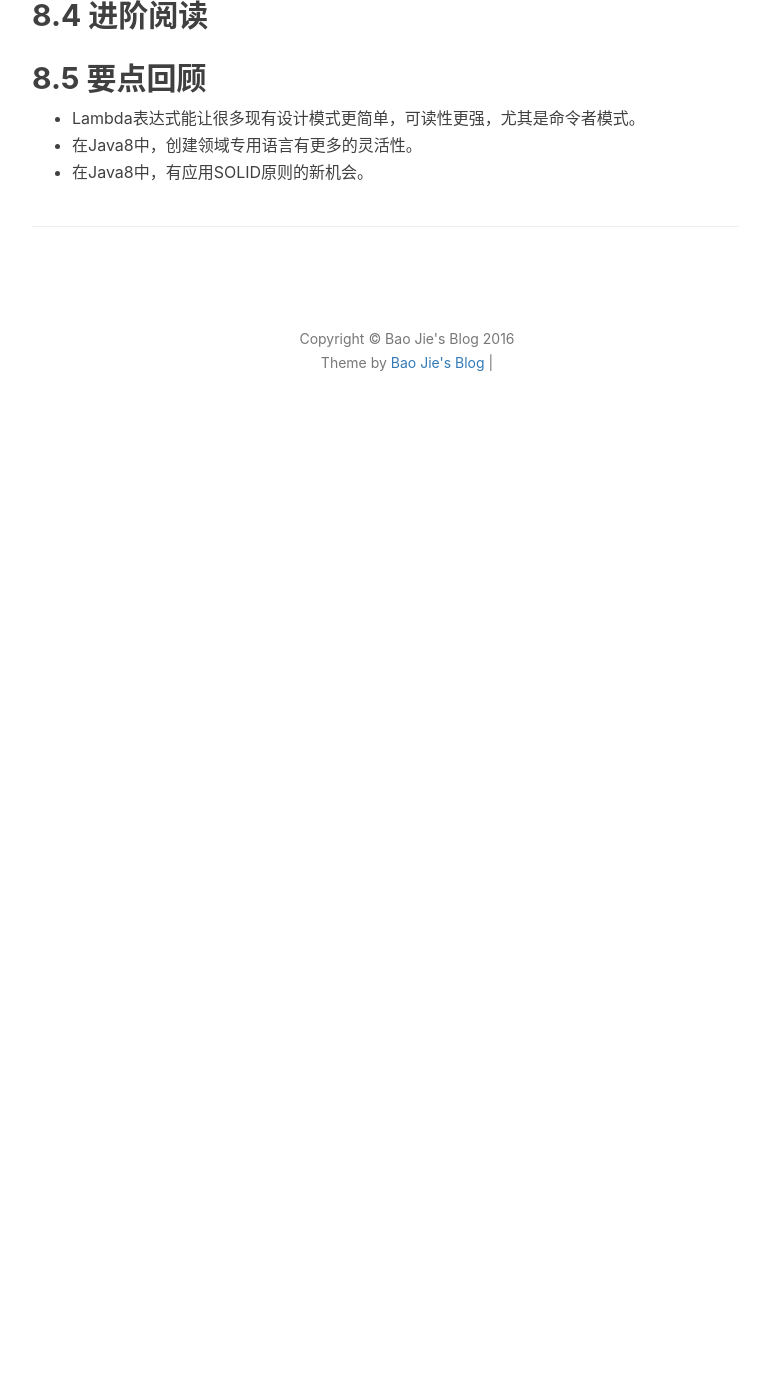
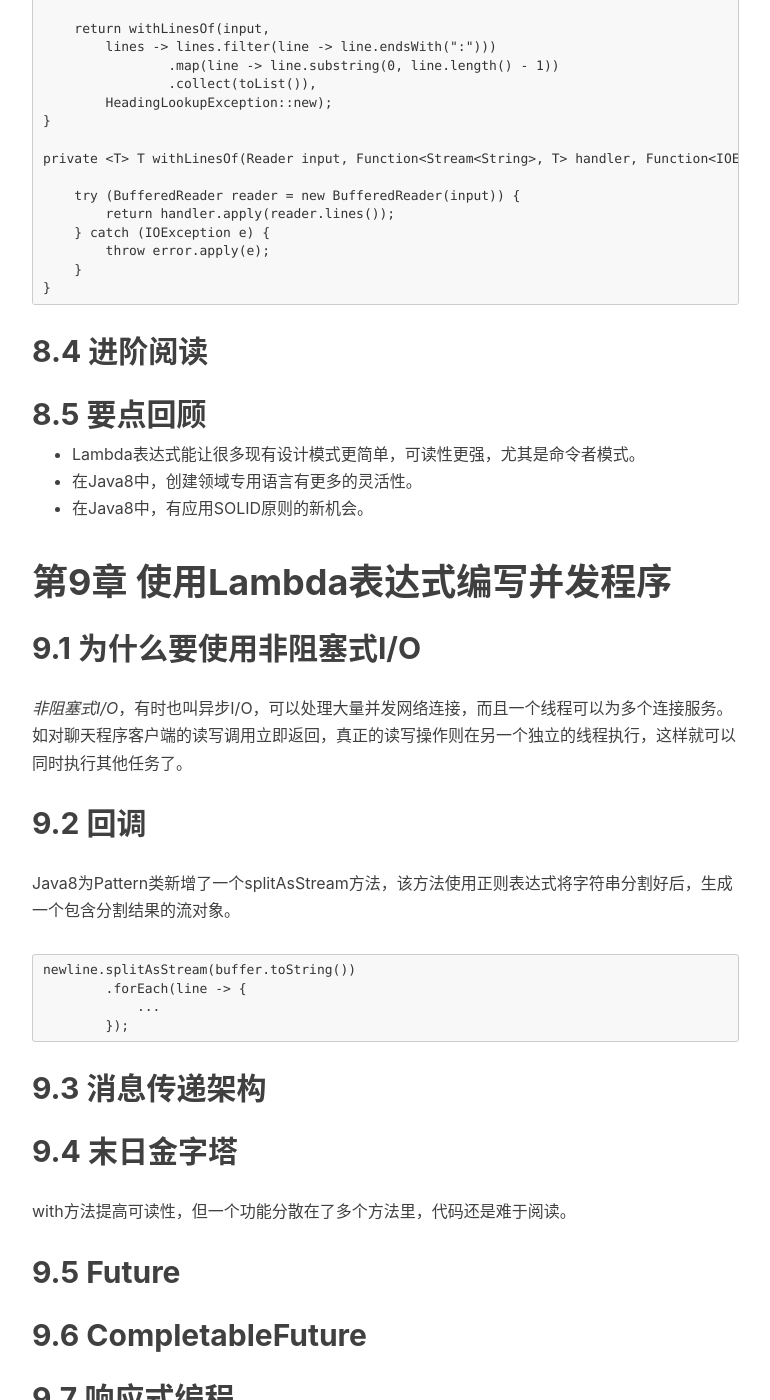
Before and after one commit to jiebaojie/jiebaojie.github.io, a Jekyll site: the page built from notes/java/java8Lambdas.md, in a window 1280 px wide and 1400 px high, scrolled down 27064 px. Shown: the whole window, without its empty margins (233-1003 px from the left). Built offline with Jekyll 4.4.1, drawn with Linux system fonts in a browser that asks for light colours; nearby versions of some CDN libraries; comment, search, counter and statistics services are not loaded; before the commit the page ends 27504 px from its top, so only the background shows below that; some of the changed text lies outside the part shown.

Commit message:
by baojie

```diff
--- a/notes/java/java8Lambdas.md
+++ b/notes/java/java8Lambdas.md
@@ -856,3 +856,42 @@ SOLID原则：
 *   Lambda表达式能让很多现有设计模式更简单，可读性更强，尤其是命令者模式。
 *   在Java8中，创建领域专用语言有更多的灵活性。
 *   在Java8中，有应用SOLID原则的新机会。
+
+# 第9章 使用Lambda表达式编写并发程序
+
+## 9.1 为什么要使用非阻塞式I/O
+
+*非阻塞式I/O*，有时也叫异步I/O，可以处理大量并发网络连接，而且一个线程可以为多个连接服务。如对聊天程序客户端的读写调用立即返回，真正的读写操作则在另一个独立的线程执行，这样就可以同时执行其他任务了。
+
+## 9.2 回调
+
+Java8为Pattern类新增了一个splitAsStream方法，该方法使用正则表达式将字符串分割好后，生成一个包含分割结果的流对象。
+
+    newline.splitAsStream(buffer.toString())
+            .forEach(line -> {
+                ...
+            });
+
+## 9.3 消息传递架构
+
+## 9.4 末日金字塔
+
+with方法提高可读性，但一个功能分散在了多个方法里，代码还是难于阅读。
+
+## 9.5 Future
+
+## 9.6 CompletableFuture
+
+## 9.7 响应式编程
+
+## 9.8 何时何地使用新技术
+
+## 9.9 要点回顾
+
+*   使用基于Lambda表达式的回调，很容易实现事件驱动架构
+*   CompletableFuture代表了IOU，使用Lambda表达式能方便地组合、合并
+*   Observable继承了CompletableFuture的概念，用来处理数据流。
+
+## 9.10 练习
+
+# 第10章 下一步怎么办
```
